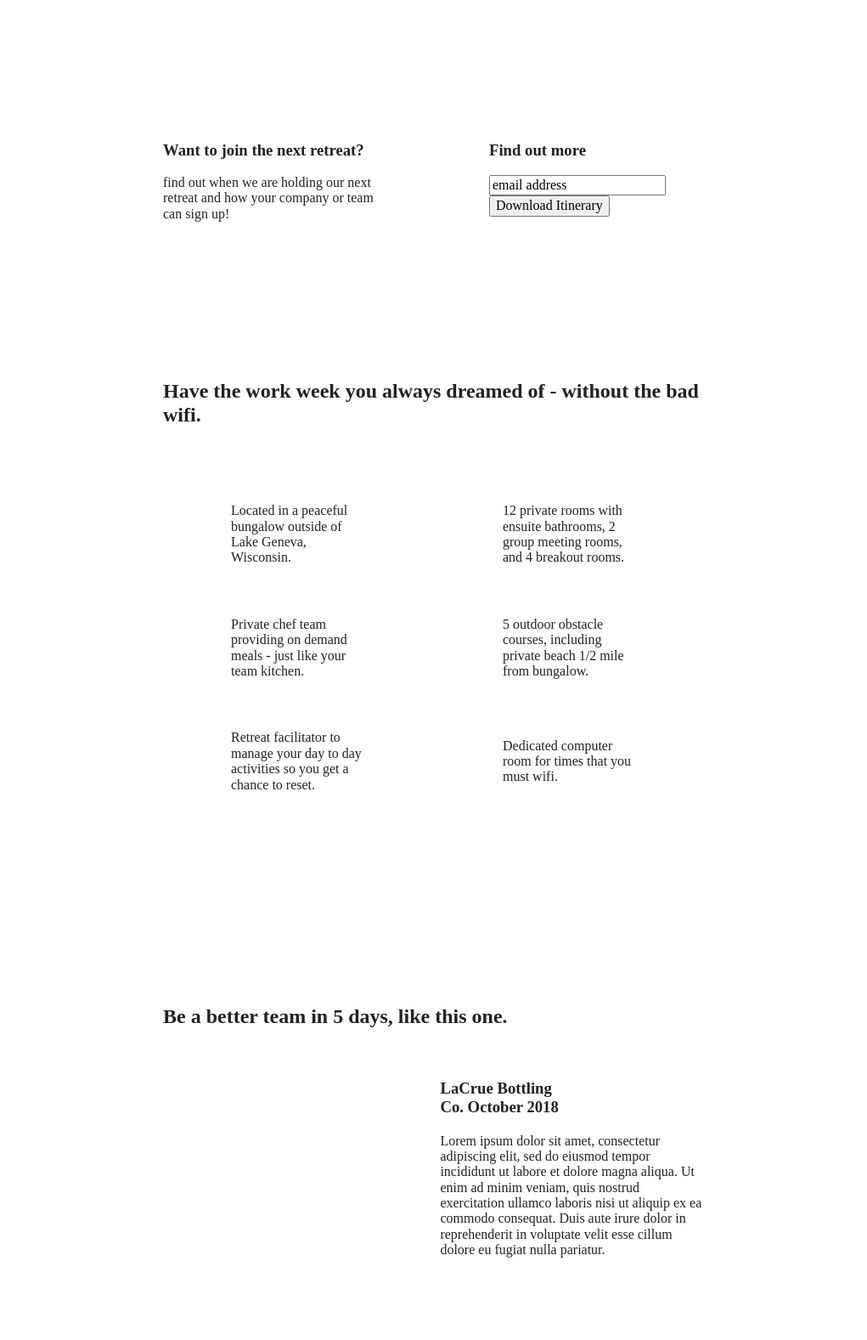
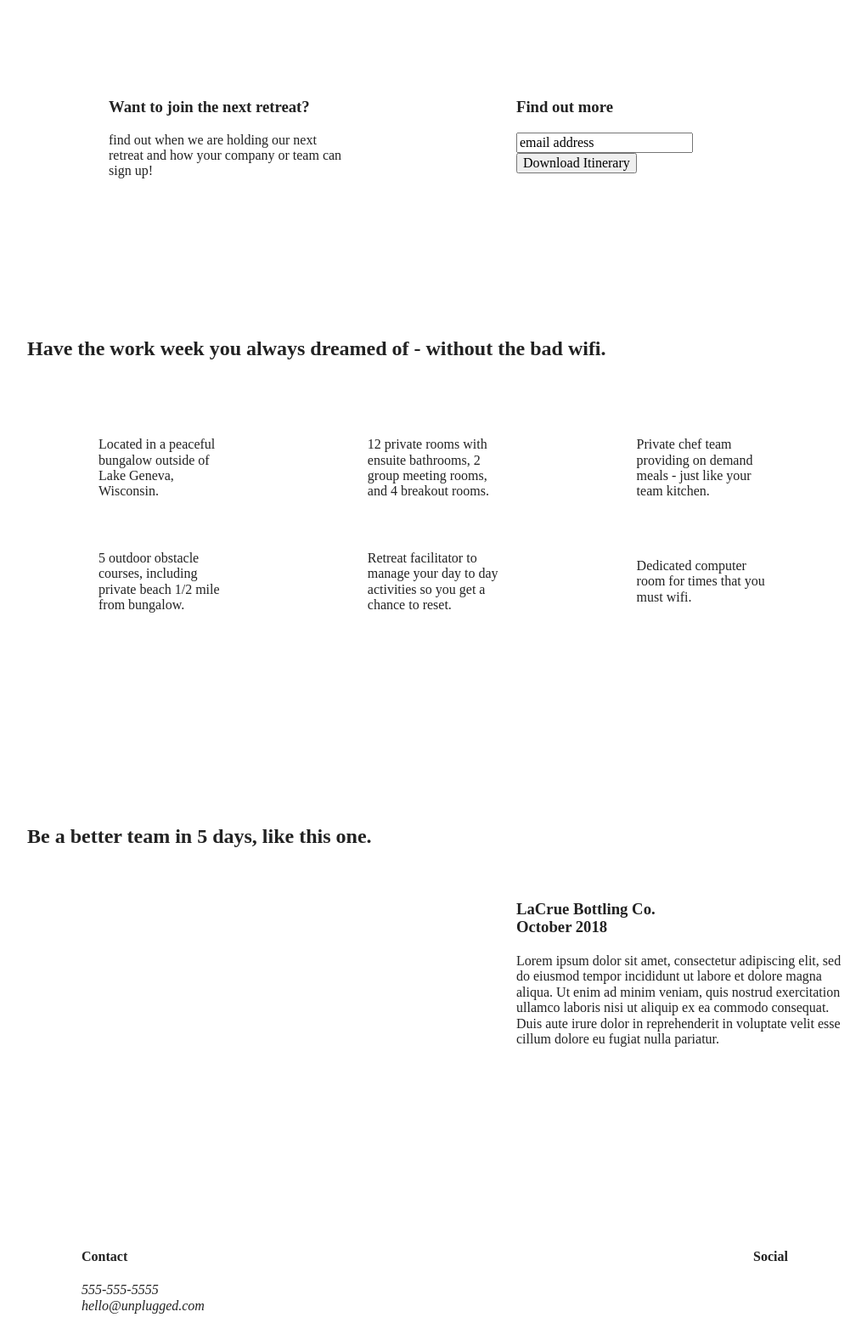
Before and after one commit to Collin-cr8/206-unplugged, a website built with Parcel: page index.html in a window 1280 px wide. Shown: the part 403-1980 px from the top of the page at 85% size, without its empty margins (128-1149 px from the left). Built offline with nearby package versions, Linux system fonts and the light colour scheme; files whose address does not match are found by name.

Commit message:
Added desktop breakpoints and styles

```diff
--- a/css/main.css
+++ b/css/main.css
@@ -435,7 +435,7 @@ footer .content-wrapper {
 .footer-content {
   display: flex;
   justify-content: space-between;
-  align-items: center;
+  align-items: flex-start;
 }
 
 footer .contact {
@@ -491,6 +491,60 @@ footer .copyright {
 @media only screen and (min-width: 1200px) {
   /*Desktop styles here*/
 
+  /* General styles */
+  .content-wrapper {
+    max-width: 960px;
+
+  }
+
+  /* Hero Area */
+
+  .hero-area h1 {
+    width: 70%;
+  }
+
+  /* Aside */
+  aside .content-wrapper {
+      justify-content: space-around;
+
+  }
+
+  aside .content-wrapper .form-description,
+  aside .content-wrapper .form {
+      width: 30%;
+  }
+
+  /* Features */
+
+  .features article {
+    flex-basis: 33%;
+  }
+
+  .features h2 {
+    width: 88%;
+  }
+
+  /* Reviews */
+
+  .reviews article div {
+      width: 40%;
+  }
+
+  /* ==========================================================================
+     About Page
+     ========================================================================== */
+
+  .mission h2,
+  .contact-section .content-wrapper h2 {
+    width: 90%;
+  }
+  /* ==========================================================================
+     FAQ Page
+     ========================================================================== */
+
+  .faq h2 {
+      width: 100%;
+  }
 }
 
 /* ==========================================================================
```
